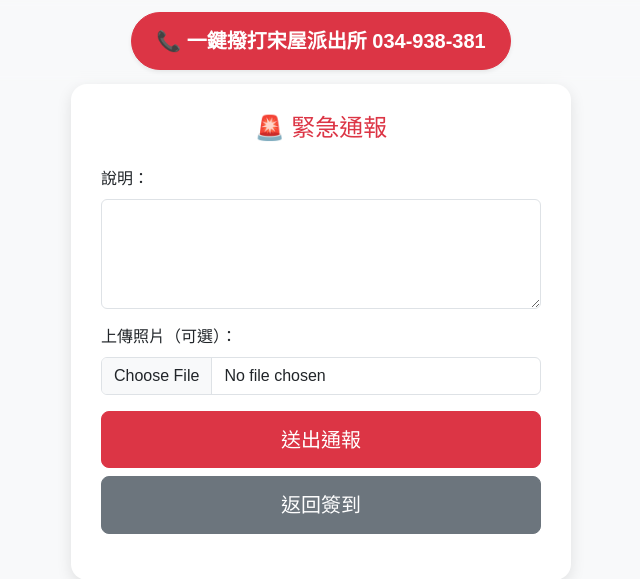
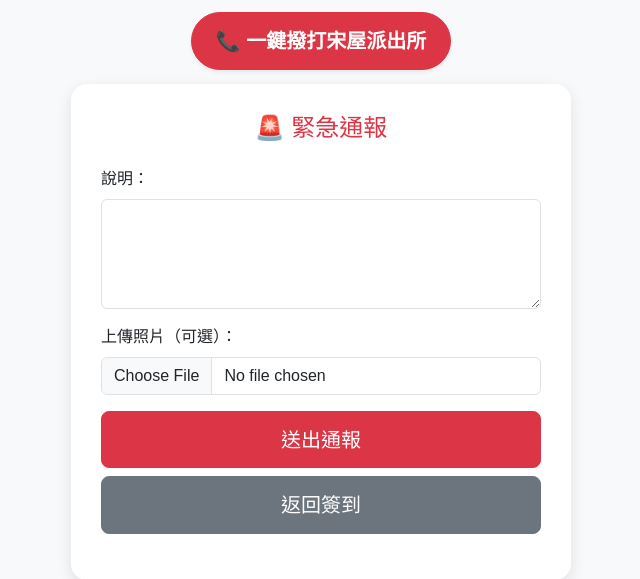
Before and after one commit to boy0811/patrol-checkin, a Flask app: page /emergency in a window 1280 px wide. Shown: the top 579 px of the page, without its empty margins (319-959 px from the left). Run offline with Flask 3, Linux system fonts and the light colour scheme; a user stored in the database is signed in; data comes from the database, SQL or seed files in the repository.

```diff
--- a/templates/emergency.html
+++ b/templates/emergency.html
@@ -32,7 +32,7 @@
     <a href="tel:034938381"
        class="btn btn-danger btn-lg fw-bold shadow-sm"
        style="border-radius:50px">
-      📞 一鍵撥打宋屋派出所 034-938-381
+      📞 一鍵撥打宋屋派出所
     </a>
   </div>
 
```
